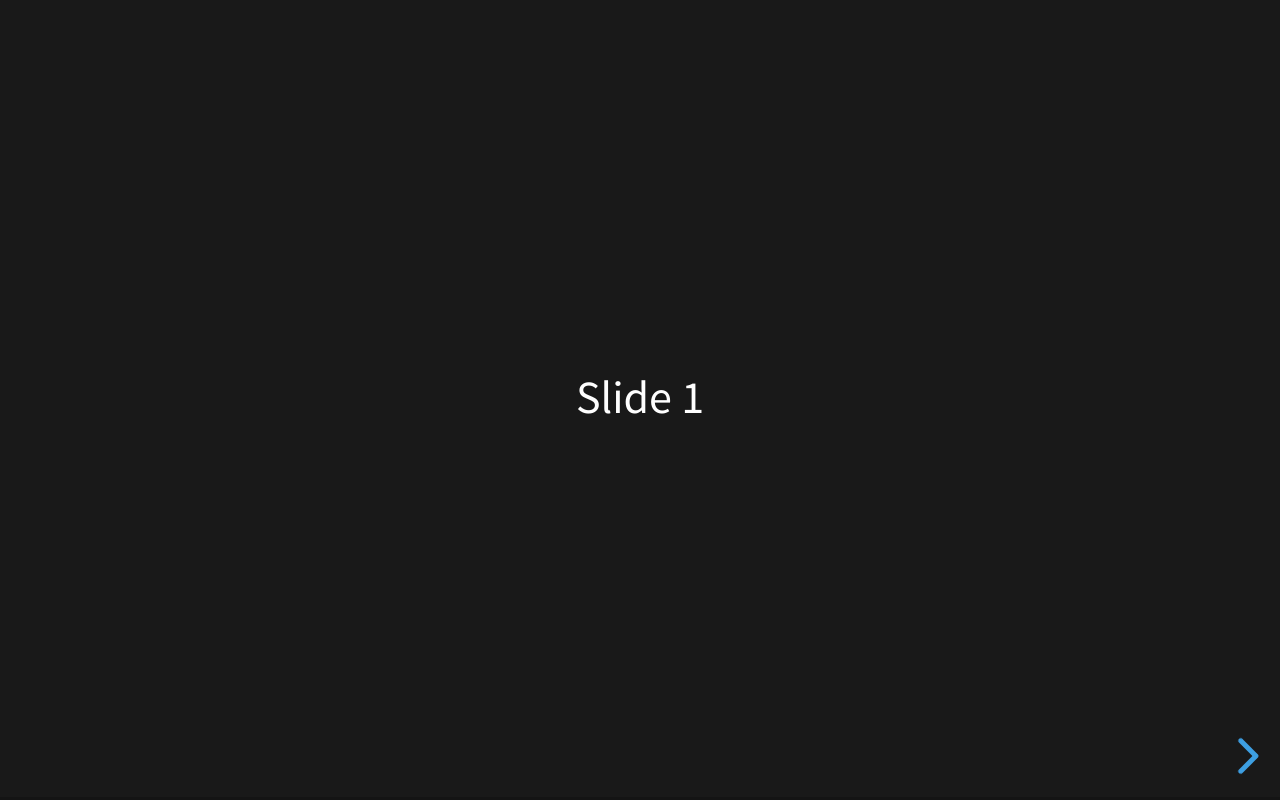
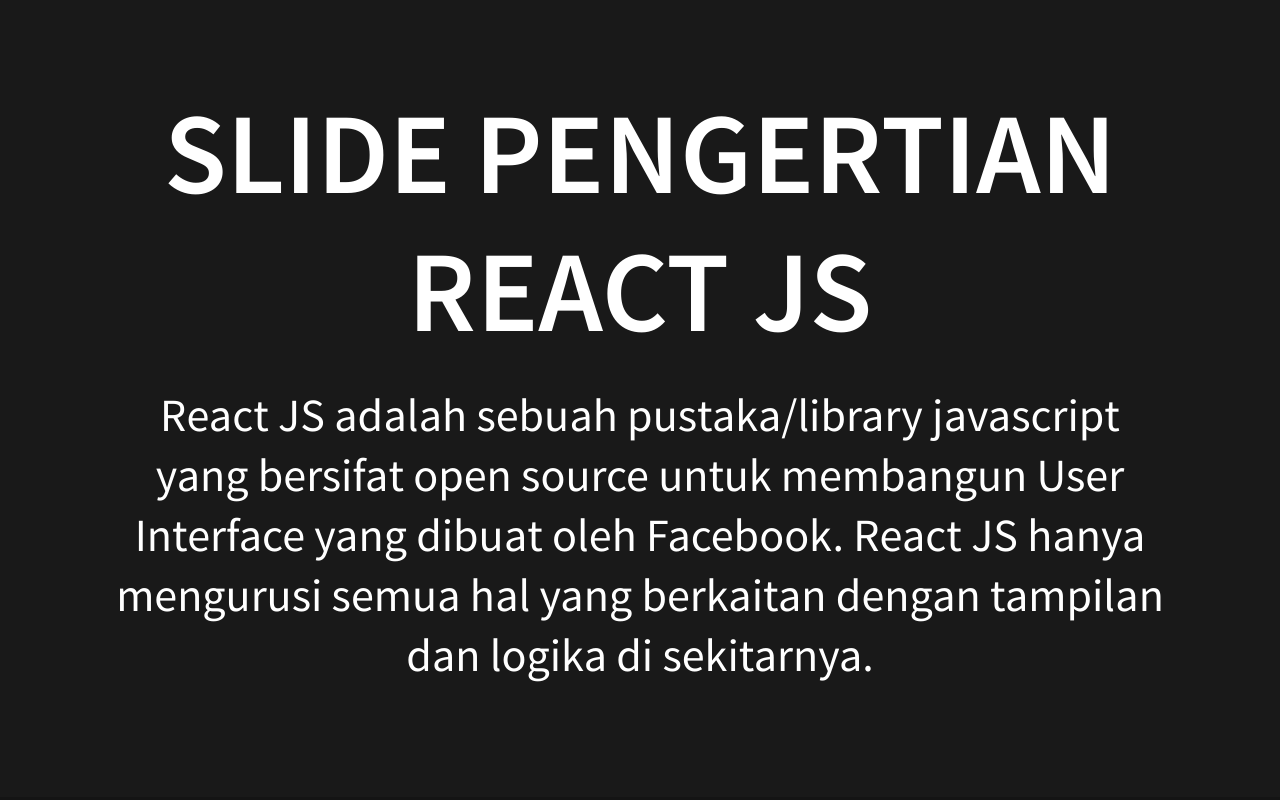
Before and after one commit to masdimas14/TUGAS_KELOMPOK_9, a website: page index.html in a window 1280 px wide. Drawn offline with Linux system fonts and the light colour scheme.

Commit message:
slide pengertian react js

```diff
--- a/index.html
+++ b/index.html
@@ -16,8 +16,10 @@
 	<body>
 		<div class="reveal">
 			<div class="slides">
-				<section>Slide 1</section>
-				<section>Slide 2</section>
+				<section>
+					<h1>slide Pengertian react js</h1>
+					<p>React JS adalah sebuah pustaka/library javascript yang bersifat open source untuk membangun User Interface yang dibuat oleh Facebook. React JS hanya mengurusi semua hal yang berkaitan dengan tampilan dan logika di sekitarnya.</p>
+				</section>
 			</div>
 		</div>
 
```
